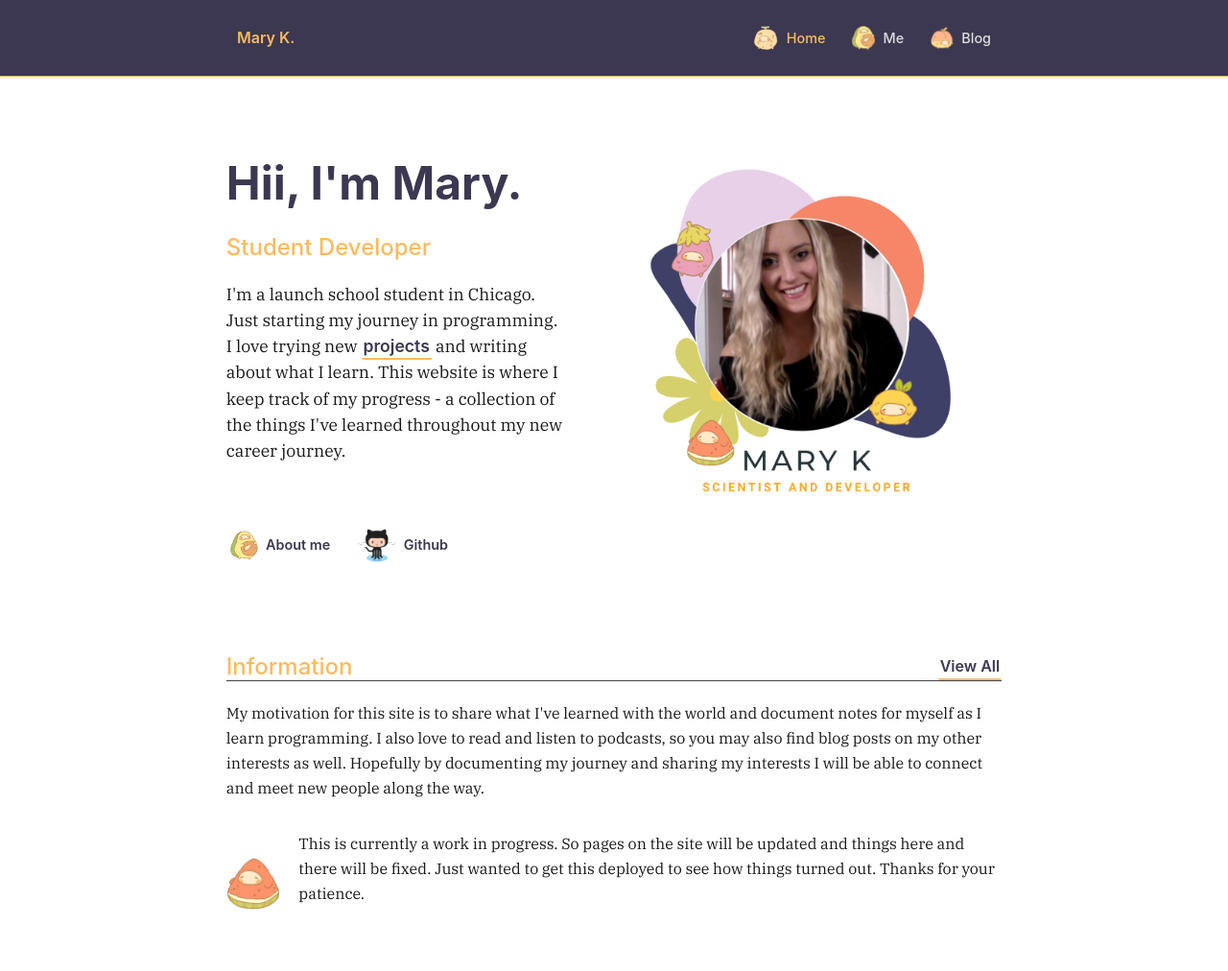
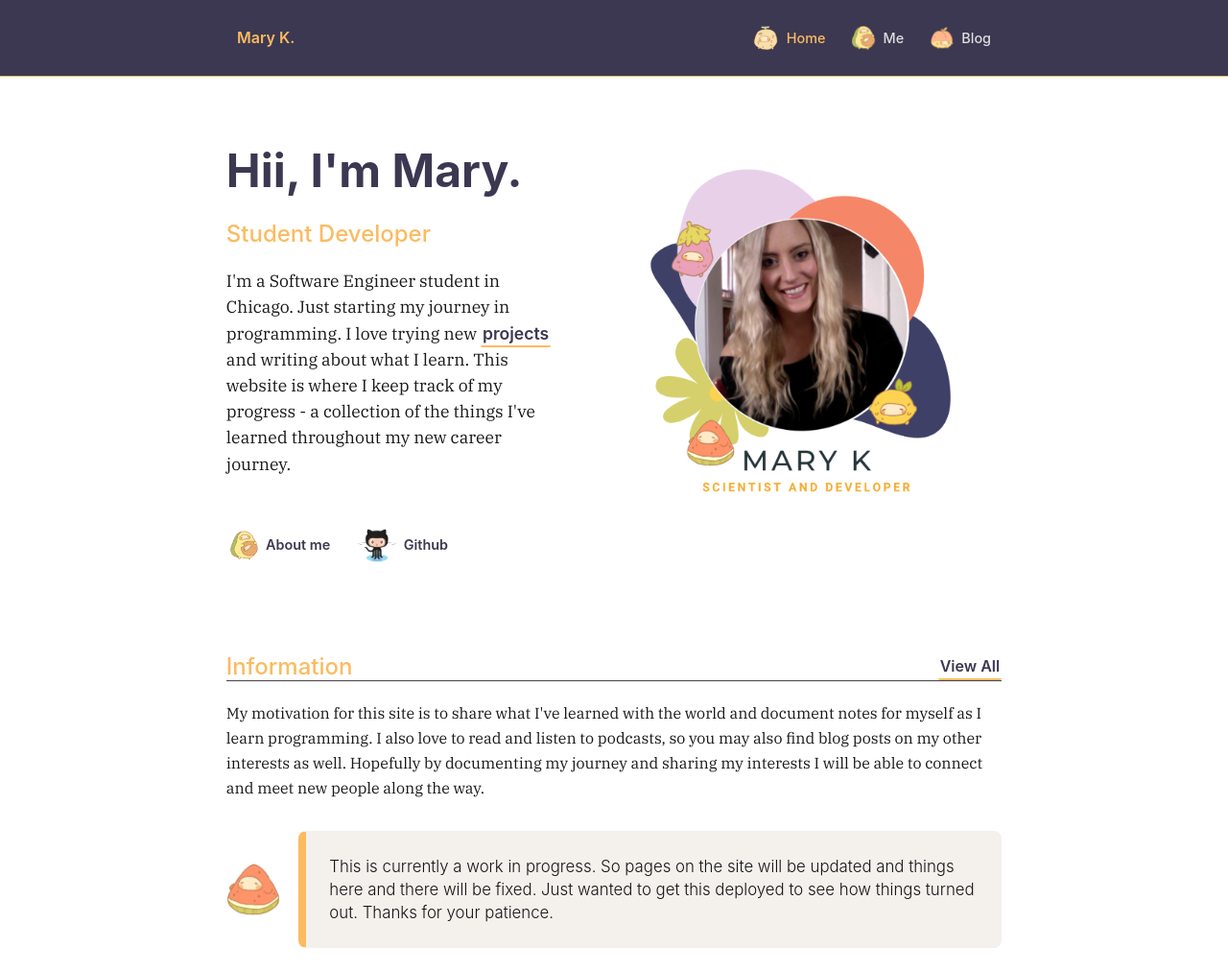
Before and after one commit to marykasp/maryk-dev, a Gatsby site: page / in a window 1280 px wide. Shown: the top 1012 px of the page at 96% size. Built offline with nearby package versions, Linux system fonts and the light colour scheme; Gatsby itself is replaced by a stand-in of ours.

Commit message:
fix about page

```diff
--- a/src/pages/about.js
+++ b/src/pages/about.js
@@ -1,6 +1,5 @@
 import React from 'react'
 import Layout from '../components/Layout'
-import Contact from '../components/Contact'
 
 export default function About() {
   return (
@@ -57,7 +56,6 @@ export default function About() {
           </ul>
           <h2>Connect</h2>
           <p>You can contact me by email at <strong>kasparian.mary@gmail.com</strong> I love meeting new people!</p>
-          <Contact />
         </section>
       </article>
     </Layout>
--- a/src/pages/index.js
+++ b/src/pages/index.js
@@ -19,7 +19,7 @@ export default function Home({ data }) {
               <div>
                 <h1>{title}</h1>
                 <h2>{description}</h2>
-                <p className="subtitle small">I'm a launch school student in Chicago. Just starting my journey in programming. I love trying new <Link to="/projects">projects</Link> and writing about what I learn. This website is where I keep track of my progress - a collection of the things I've learned throughout my new career journey.</p>
+                <p className="subtitle small">I'm a Software Engineer student in Chicago. Just starting my journey in programming. I love trying new <Link to="/projects">projects</Link> and writing about what I learn. This website is where I keep track of my progress - a collection of the things I've learned throughout my new career journey.</p>
               </div>
               <img src={profile} alt="Me" className="main-image"/>
             </div>
@@ -49,7 +49,7 @@ export default function Home({ data }) {
           <p>My motivation for this site is to share what I've learned with the world and document notes for myself as I learn programming. I also love to read and listen to podcasts, so you may also find blog posts on my other interests as well. Hopefully by documenting my journey and sharing my interests I will be able to connect and meet new people along the way.</p>
           <div className='flex-content'>
             <img src={watermelon} alt="watermelon" width="60" height="60"/>
-            <p>This is currently a work in progress. So pages on the site will be updated and things here and there will be fixed. Just wanted to get this deployed to see how things turned out. Thanks for your patience.</p>
+            <p className="description">This is currently a work in progress. So pages on the site will be updated and things here and there will be fixed. Just wanted to get this deployed to see how things turned out. Thanks for your patience.</p>
           </div>
         </div>
       </article>
--- a/src/styles/global.css
+++ b/src/styles/global.css
@@ -1,5 +1,5 @@
 @import url("https://fonts.googleapis.com/css2?family=IBM+Plex+Serif:wght@400;600&family=Inconsolata&family=Roboto+Mono&display=swap");
-/* @import url("https://fonts.googleapis.com/css2?family=Open+Sans:wght@300;400;500&display=swap"); */
+/* @import url("https://fonts.googleapis.com/css2?family=Merriweather:wght@300;400&family=Montserrat:wght@200;300;500&display=swap"); */
 
 :root {
   /* Colors */
@@ -65,6 +65,7 @@ body {
 body {
   margin: 0;
   font-family: var(--font-family);
+  font-weight: 300;
   font-size: 1rem;
   line-height: 1.6rem;
   color: var(--font-color);
@@ -370,10 +371,10 @@ section .description {
   background: var(--blockquote-background-color);
   border-radius: 8px;
   font-family: var(--heading-font-family);
-  font-size: 1.2rem;
+  font-size: 1.05rem;
+  line-height: 1.5rem;
   color: var(--dark-font-color);
 }
-
 
 /* BLOCKQUOTES */
 
```
